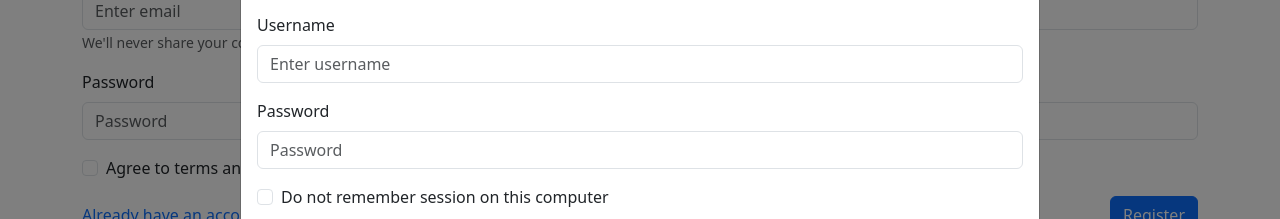
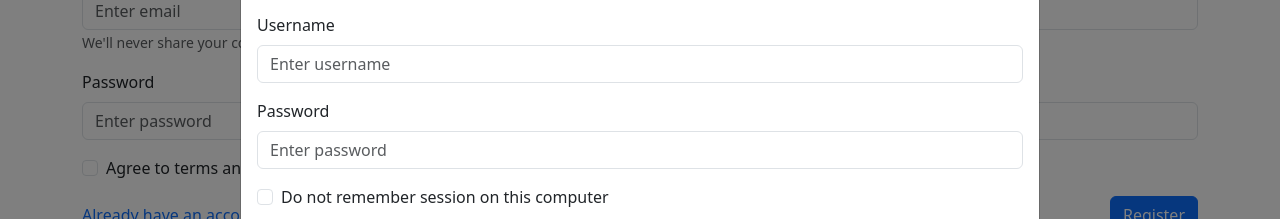
Before and after one commit to bakhtyiar/Storee-shop, a React (Create React App) app: page /register in a window 1280 px wide. Both pictures are taken after a click on the button "Login". Shown: the part 280-499 px from the top of the page. Built offline with nearby package versions, Linux system fonts and the light colour scheme.

Commit message:
replaced by new fields for formik

```diff
--- a/src/components/LoginForm/LoginForm.jsx
+++ b/src/components/LoginForm/LoginForm.jsx
@@ -1,5 +1,5 @@
 import React, {useContext} from 'react';
-import {Button, Form, Modal} from "react-bootstrap";
+import {Button, Col, Form, Modal} from "react-bootstrap";
 import {Link, useNavigate} from "react-router-dom";
 import {RootContext} from "../../contexts/root-context/root-context";
 import * as yup from "yup";
@@ -10,6 +10,7 @@ import {getCart} from "../../utils/server-api/cart/cart";
 import {loginUser} from "../../utils/server-api/user/user";
 import {routes} from "../../utils/constants";
 import {initialState} from "../../contexts/root-context/initialState";
+import FormTextField from "../formikElements/FormTextField";
 
 //todo : remake login and register logic
 
@@ -78,45 +79,30 @@ const LoginForm = ({isHaveCloseButton = false}) => {
                         </Modal.Title>
                     </Modal.Header>
                     <Modal.Body>
-                        <Form.Group className="mb-3" controlId="formBasicUsername">
-                            <Form.Label>Username</Form.Label>
-                            <Form.Control
-                                type="text"
-                                placeholder="Enter username"
-                                name="username"
-                                value={values.username}
-                                onChange={handleChange}
-                                onBlur={handleBlur}
-                                isValid={touched.username && !errors.username}
-                                isInvalid={touched.username && !!errors.username}
+                        <div className={'mb-3'}>
+                            <FormTextField
+                                as={Col}
+                                controlId="formBasicUsername"
+                                label='Username'
+                                placeholder='Enter username'
+                                name='username'
+                                type='text'
                             />
-                            <Form.Text className="text-muted">
-                                {touched.username && errors.username}
-                            </Form.Text>
-                        </Form.Group>
-
-                        <Form.Group className="mb-3" controlId="formBasicPassword">
-                            <Form.Label>Password</Form.Label>
-                            <Form.Control
-                                type="password"
-                                placeholder="Password"
-                                required
-                                name="password"
-                                value={values.password}
-                                onChange={handleChange}
-                                onBlur={handleBlur}
-                                isValid={touched.password && !errors.password}
-                                isInvalid={touched.password && !!errors.password}
+                        </div>
+                        <div className={'mb-3'}>
+                            <FormTextField
+                                as={Col}
+                                controlId="formBasicPassword"
+                                label='Password'
+                                placeholder='Enter password'
+                                name='password'
+                                type='password'
                             />
-                            <Form.Control.Feedback type="invalid">
-                                {touched.password && errors.password}
-                            </Form.Control.Feedback>
-                        </Form.Group>
+                        </div>
                         <Form.Group className="mb-3" controlId="formBasicCheckbox">
                             <Form.Check
                                 type="checkbox"
                                 label="Do not remember session on this computer"
-                                required
                                 feedback={errors.forgetSession}
                                 feedbackType="invalid"
                                 name="terms"
--- a/src/components/RegisterForm/RegisterForm.jsx
+++ b/src/components/RegisterForm/RegisterForm.jsx
@@ -1,5 +1,5 @@
 import React, {useContext} from 'react';
-import {Button, Form, Modal} from "react-bootstrap";
+import {Button, Col, Form, Modal} from "react-bootstrap";
 import {Link, useNavigate} from "react-router-dom";
 import {RootContext} from "../../contexts/root-context/root-context";
 import * as yup from 'yup';
@@ -8,6 +8,7 @@ import {routes} from "../../utils/constants";
 import {AuthModalContext} from "../../contexts/authModal-context/authModal-context";
 import {BurgerMenuContext} from "../../contexts/burgerMenu-context/burgerMenu-context";
 import {registerUser} from "../../utils/server-api/user/user";
+import FormTextField from "../formikElements/FormTextField";
 
 const schema = yup.object().shape({
     username: yup.string()
@@ -70,61 +71,37 @@ const RegisterForm = ({isHaveCloseButton = false}) => {
                         </Modal.Title>
                     </Modal.Header>
                     <Modal.Body>
-                        <Form.Group className="mb-3" controlId="formBasicUsername">
-                            <Form.Label>Username</Form.Label>
-                            <Form.Control
-                                type="text"
-                                placeholder="Enter username"
-                                name="username"
-                                value={values.username}
-                                onChange={handleChange}
-                                onBlur={handleBlur}
-                                isValid={touched.username && !errors.username}
-                                isInvalid={touched.username && !!errors.username}
+                        <div className={'mb-3'}>
+                            <FormTextField
+                                as={Col}
+                                controlId="formBasicUsername"
+                                label='Username'
+                                placeholder='Enter username'
+                                name='username'
+                                type='text'
                             />
-                            <Form.Control.Feedback type="invalid">
-                                {touched.username && errors.username}
-                            </Form.Control.Feedback>
-                        </Form.Group>
-
-                        <Form.Group className="mb-3" controlId="formBasicEmail">
-                            <Form.Label>Email</Form.Label>
-                            <Form.Control
-                                type="email"
-                                placeholder="Enter email"
-                                required
-                                name="email"
-                                value={values.email}
-                                onChange={handleChange}
-                                onBlur={handleBlur}
-                                isValid={touched.email && !errors.email}
-                                isInvalid={touched.email && !!errors.email}
+                        </div>
+                        <div className={'mb-3'}>
+                            <FormTextField
+                                as={Col}
+                                controlId="formBasicEmail"
+                                label='Email'
+                                placeholder='Enter email'
+                                name='email'
+                                formBottomText={'We\'ll never share your confidential data'}
+                                type='email'
                             />
-                            <Form.Control.Feedback type="invalid">
-                                {touched.email && errors.email}
-                            </Form.Control.Feedback>
-                            <Form.Text className="text-muted">
-                                We'll never share your confidential data
-                            </Form.Text>
-                        </Form.Group>
-
-                        <Form.Group className="mb-3" controlId="formBasicPassword">
-                            <Form.Label>Password</Form.Label>
-                            <Form.Control
-                                type="password"
-                                placeholder="Password"
-                                required
-                                name="password"
-                                value={values.password}
-                                onChange={handleChange}
-                                onBlur={handleBlur}
-                                isValid={touched.password && !errors.password}
-                                isInvalid={touched.password && !!errors.password}
+                        </div>
+                        <div className={'mb-3'}>
+                            <FormTextField
+                                as={Col}
+                                controlId="formBasicPassword"
+                                label='Password'
+                                placeholder='Enter password'
+                                name='password'
+                                type='password'
                             />
-                            <Form.Control.Feedback type="invalid">
-                                {touched.password && errors.password}
-                            </Form.Control.Feedback>
-                        </Form.Group>
+                        </div>
                         <Form.Group className="mb-3" controlId="formBasicCheckbox">
                             <Form.Check
                                 type="checkbox"
```
